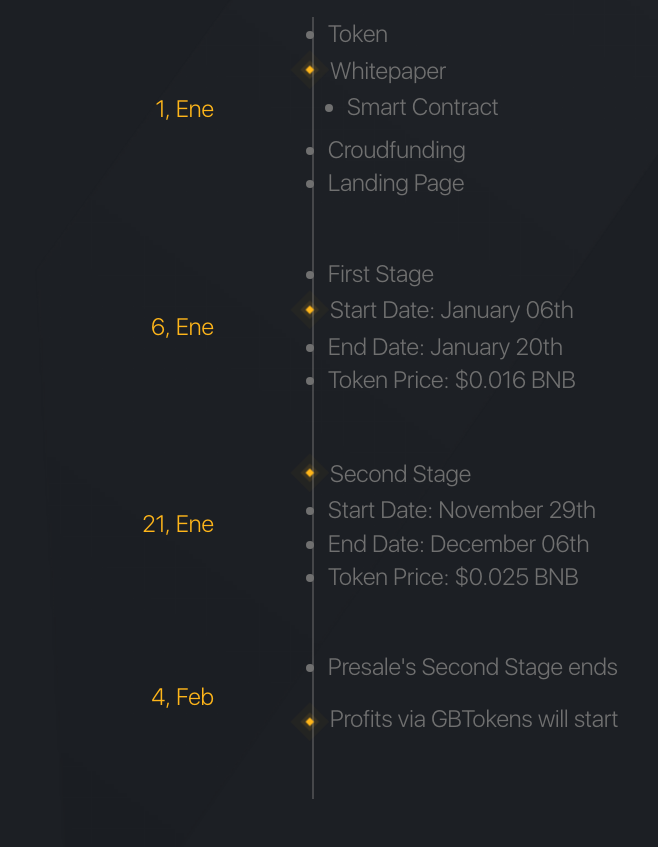
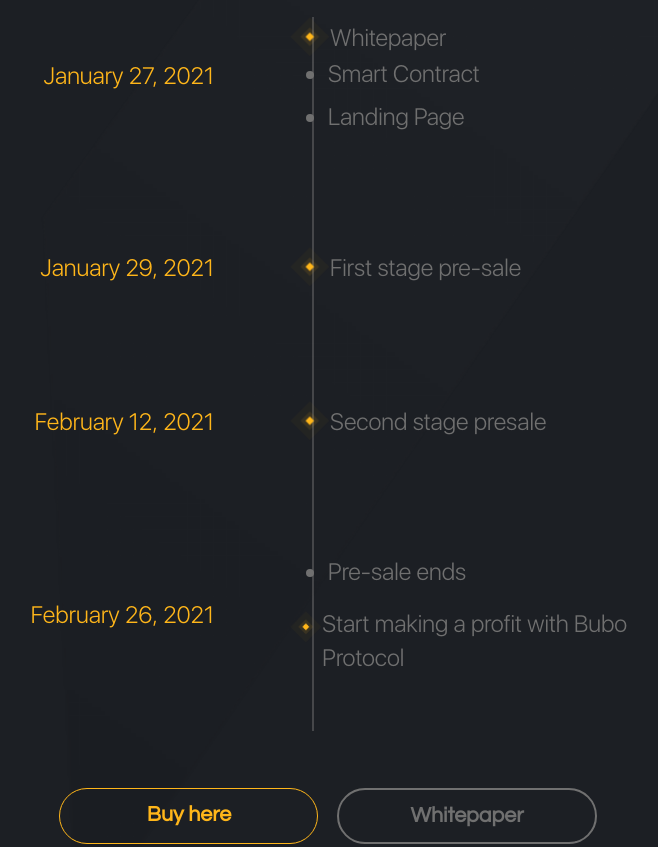
Before and after one commit to MarcoMacedoP/bubo_landing, a website built with Parcel: page src/index.html in a window 1280 px wide. Shown: the part 4240-5087 px from the top of the page, without its empty margins (312-970 px from the left). Built offline with nearby package versions, Linux system fonts and the light colour scheme.

Commit message:
update: changes in timeline

```diff
--- a/src/index.html
+++ b/src/index.html
@@ -304,57 +304,51 @@
                             <p
                                 class="text-xl text-primary w-1/2 text-right pr-24"
                             >
-                                1, Ene
+                                January 27, 2021
                             </p>
                             <ul class="text-gray lg:text-xl">
-                                <li>Token</li>
                                 <li class="magic-bullet -ml-8">Whitepaper</li>
-                                <li class="ml-4 mb-2">Smart Contract</li>
-                                <li>Croudfunding</li>
+                                <li class="mb-2">Smart Contract</li>
                                 <li>Landing Page</li>
+                            </ul>
+                        </section>
+                        <section class="my-12">
+                            <p
+                                class="text-xl text-primary w-1/2 text-right pr-24"
+                            >
+                                January 29, 2021
+                            </p>
+                            <ul class="text-gray lg:text-xl">
+                                <li class="magic-bullet -ml-8">
+                                    First stage pre-sale
+                                </li>
+                            </ul>
+                        </section>
+                        <section class="my-12">
+                            <p
+                                class="text-xl text-primary w-1/2 text-right pr-24"
+                            >
+                                February 12, 2021
+                            </p>
+                            <ul class="text-gray lg:text-xl">
+                                <li class="magic-bullet -ml-8">
+                                    Second stage presale
+                                </li>
                             </ul>
                         </section>
                         <section>
                             <p
                                 class="text-xl text-primary w-1/2 text-right pr-24"
                             >
-                                6, Ene
+                                February 26, 2021
                             </p>
                             <ul class="text-gray lg:text-xl">
-                                <li>First Stage</li>
-                                <li class="magic-bullet -ml-8">
-                                    Start Date: January 06th
-                                </li>
-                                <li>End Date: January 20th</li>
-                                <li>Token Price: $0.016 BNB</li>
-                            </ul>
-                        </section>
-                        <section>
-                            <p
-                                class="text-xl text-primary w-1/2 text-right pr-24"
-                            >
-                                21, Ene
-                            </p>
-                            <ul class="text-gray lg:text-xl">
-                                <li class="magic-bullet -ml-8">Second Stage</li>
-                                <li>Start Date: November 29th</li>
-                                <li>End Date: December 06th</li>
-                                <li>Token Price: $0.025 BNB</li>
-                            </ul>
-                        </section>
-                        <section>
-                            <p
-                                class="text-xl text-primary w-1/2 text-right pr-24"
-                            >
-                                4, Feb
-                            </p>
-                            <ul class="text-gray lg:text-xl">
-                                <li>Presale's Second Stage ends</li>
+                                <li>Pre-sale ends</li>
                                 <li
                                     class="magic-bullet -ml-8 mt-4"
                                     style="align-items: flex-start"
                                 >
-                                    Profits via GBTokens will start
+                                    Start making a profit with Bubo Protocol
                                 </li>
                             </ul>
                         </section>
```
